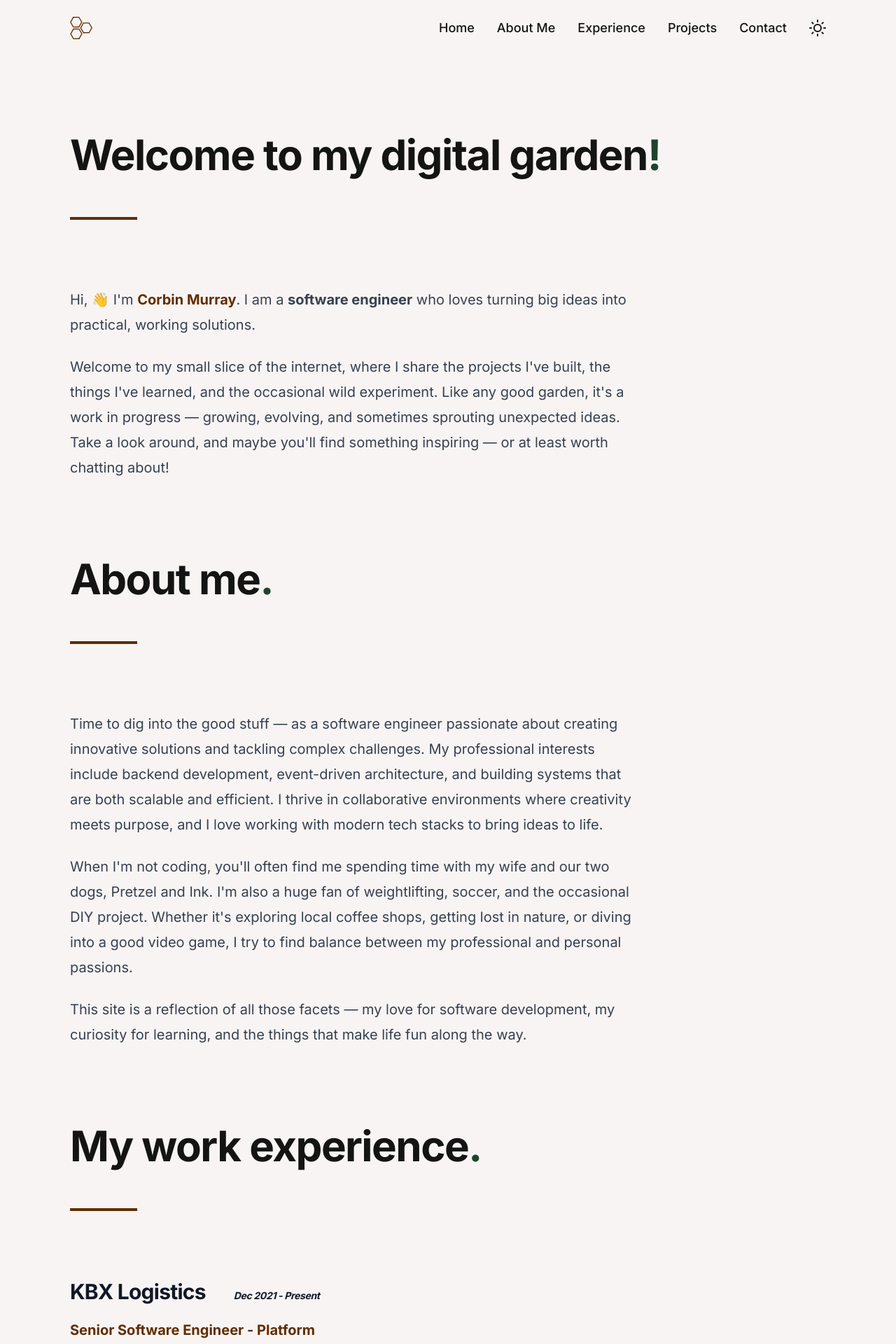
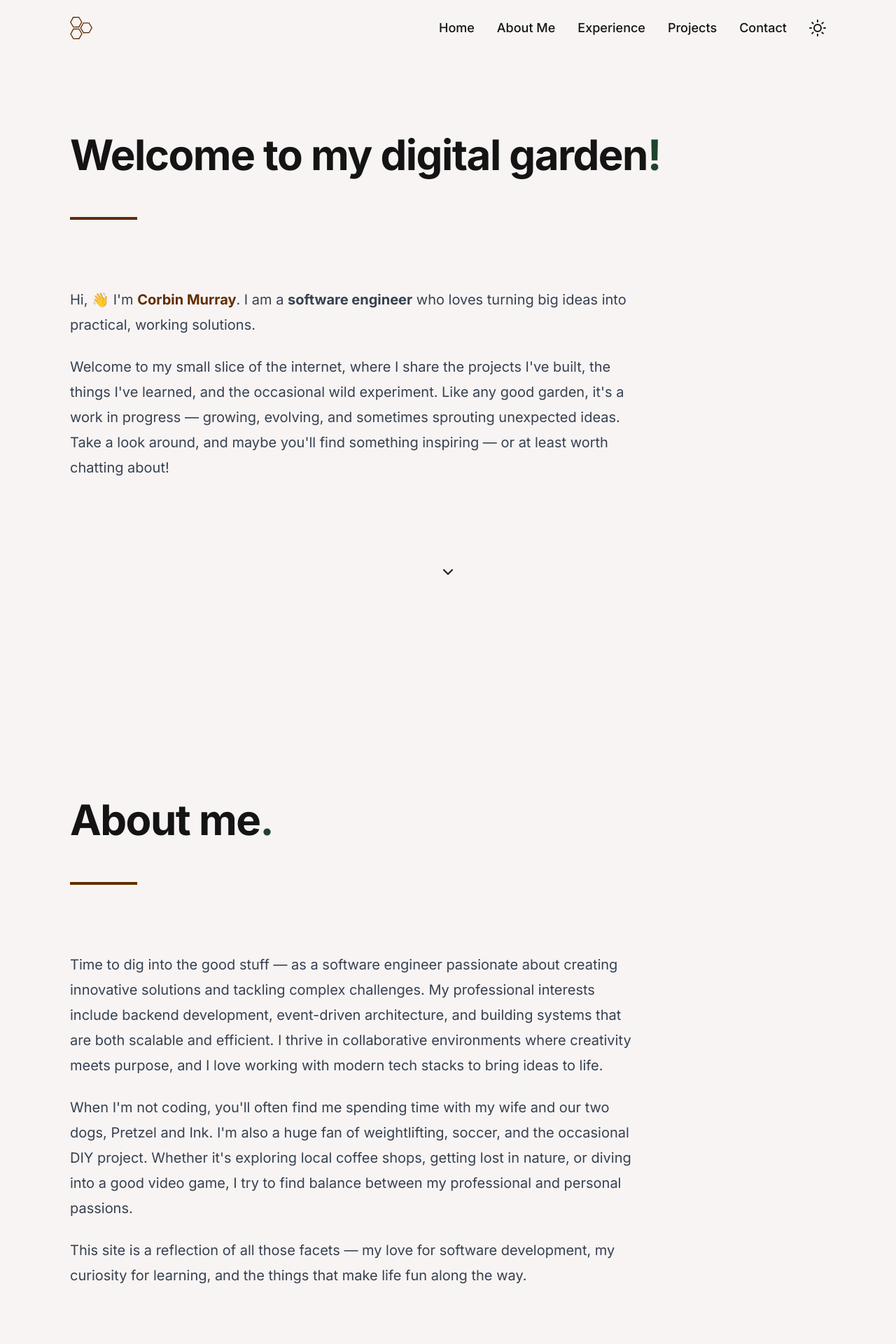
Before and after one commit to corbinmurray/corbinmurray-dev, a Next.js app: page / in a window 1280 px wide. Shown: the top 1920 px of the page at 70% size. Built offline with nearby package versions, Linux system fonts and the light colour scheme.

Commit message:
FIx for single page

```diff
--- a/app/page.tsx
+++ b/app/page.tsx
@@ -5,12 +5,12 @@ import { Badge } from "@/components/ui/badge";
 import { Card, CardContent, CardFooter, CardHeader, CardTitle } from "@/components/ui/card";
 import experiences from "@/lib/experiences.json";
 import projects from "@/lib/projects.json";
-import { Github, SquareArrowOutUpRight } from "lucide-react";
+import { ChevronDown, Github, SquareArrowOutUpRight } from "lucide-react";
 
 export default async function Home() {
 	return (
 		<>
-			<RevealSection id="home" className="mt-12 md:mt-16">
+			<RevealSection id="home" className="min-h-[calc(100vh-10rem)] py-12 md:py-24 relative">
 				<SectionHeader title="Welcome to my digital garden" punctuation="!" />
 
 				<article>
@@ -30,7 +30,11 @@ export default async function Home() {
 				</article>
 			</RevealSection>
 
-			<RevealSection id="about" className="mt-12 md:mt-16">
+			<RevealSection>
+				<ChevronDown className="mx-auto h-8 animate-bounce" />
+			</RevealSection>
+
+			<RevealSection id="about" className="my-36 md:my-72 scroll-m-24">
 				<SectionHeader title="About me" />
 
 				<article>
@@ -57,7 +61,7 @@ export default async function Home() {
 				</article>
 			</RevealSection>
 
-			<RevealSection id="experience">
+			<RevealSection id="experience" className="mt-36 md:mt-72 scroll-m-24">
 				<SectionHeader title="My work experience" />
 			</RevealSection>
 
@@ -96,7 +100,7 @@ export default async function Home() {
 				);
 			})}
 
-			<RevealSection id="projects" className="">
+			<RevealSection id="projects" className="my-36 md:my-72 scroll-m-24">
 				<SectionHeader title="Projects I've worked on" />
 
 				<ul className="flex flex-col gap-8 xl:flex-row">
@@ -129,7 +133,7 @@ export default async function Home() {
 				</ul>
 			</RevealSection>
 
-			<RevealSection id="contact">
+			<RevealSection id="contact" className="my-36 md:my-72 scroll-m-24">
 				<SectionHeader title="Contact Me" />
 
 				<article>
--- a/components/section-header.tsx
+++ b/components/section-header.tsx
@@ -2,13 +2,14 @@ import * as motion from "motion/react-client";
 
 const SectionHeader = ({ title, punctuation = "." }: { title: string; punctuation?: string }) => {
 	return (
-		<div className="relative my-12 md:my-24 pb-6 md:pb-12 overflow-hidden">
+		<div className="relative mb-12 md:mb-24 pb-6 md:pb-12 overflow-hidden">
 			<h1 className="relative leading-normal">
 				{title} <span className="absolute text-accent">{punctuation}</span>
 			</h1>
 			<motion.div
+				whileInView={{ x: 0 }}
+				viewport={{ once: true }}
 				initial={{ x: "-100%" }}
-				animate={{ x: 0 }}
 				transition={{ duration: 0.75, ease: [0.33, 1, 0.68, 1] }}
 				className="absolute h-1 bg-primary left-0 bottom-0
         w-16 md:w-20 lg:w-24"
```
